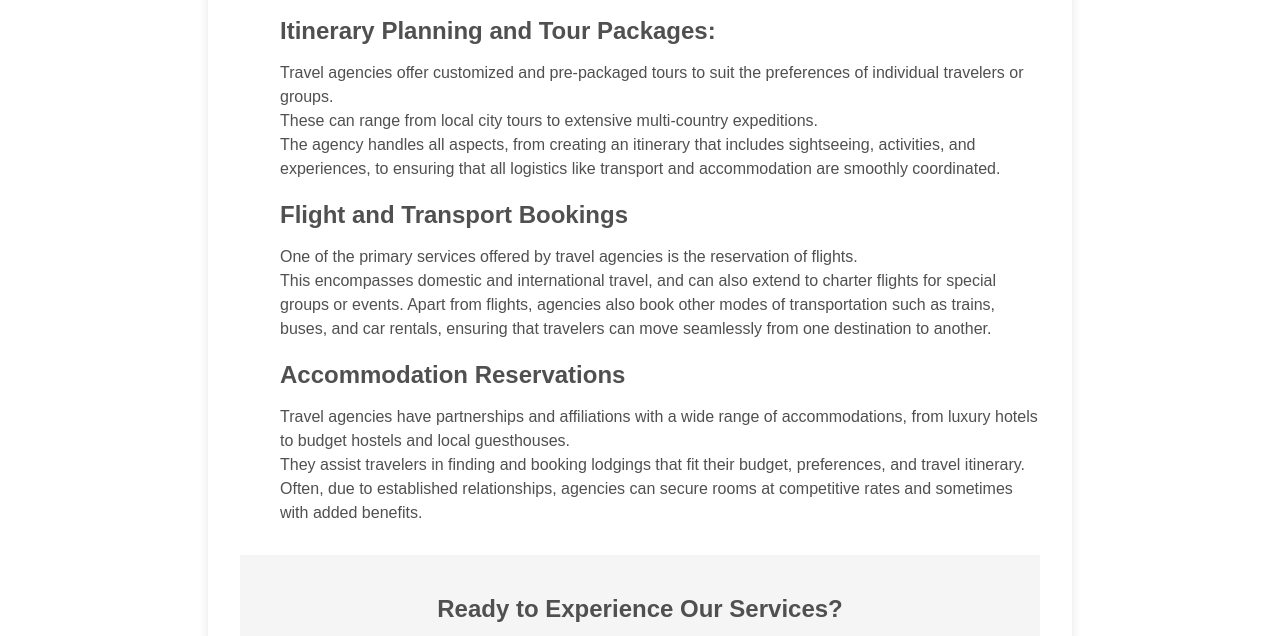
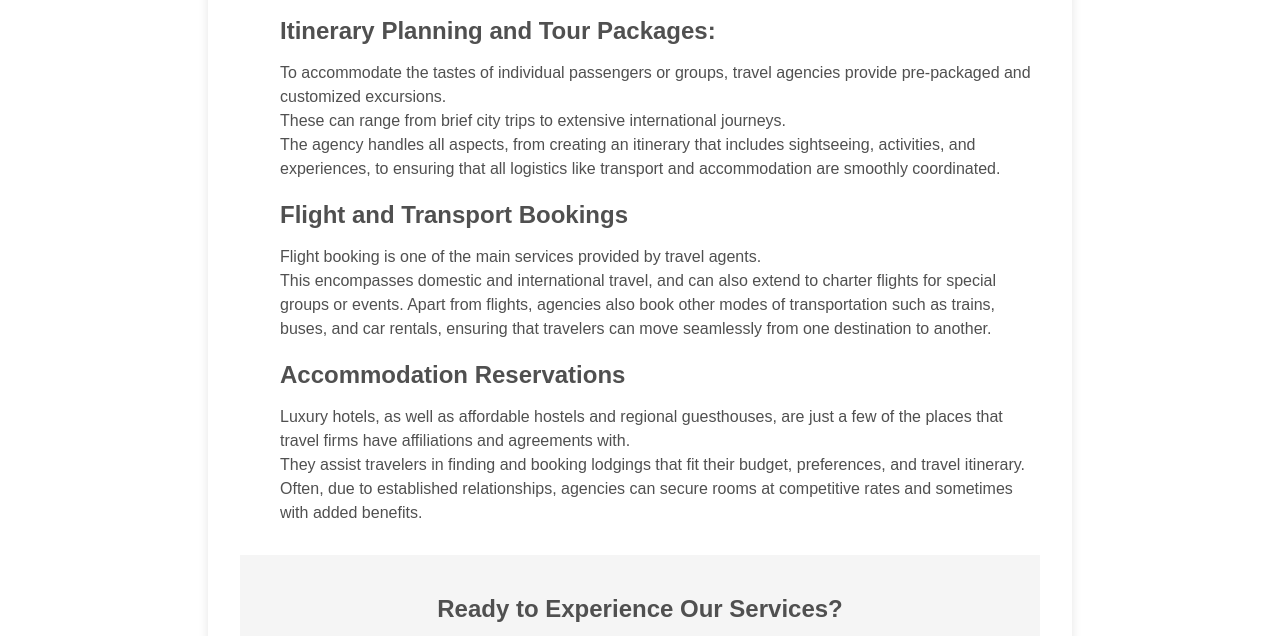
Before and after one commit to trisha281005/F28WP-lab1, a plain HTML site: page services.html in a window 1280 px wide. Shown: the part 288-924 px from the top of the page. Drawn offline with Linux system fonts and the light colour scheme.

Commit message:
made changes to the text

```diff
--- a/services.html
+++ b/services.html
@@ -69,21 +69,21 @@
       <ul>
          <li>
             <h2>Itinerary Planning and Tour Packages:</h2>
-            <p>Travel agencies offer customized and pre-packaged tours to suit the preferences of individual travelers or groups. <br>
-               These can range from local city tours to extensive multi-country expeditions. <br>
+            <p>To accommodate the tastes of individual passengers or groups, travel agencies provide pre-packaged and customized excursions.  <br>
+               These can range from brief city trips to extensive international journeys. <br>
                The agency handles all aspects, from creating an itinerary that includes sightseeing, activities, and experiences, to ensuring that all logistics like transport and accommodation are smoothly coordinated.</p>
 
          </li>
          <li>
             <h2>Flight and Transport Bookings</h2>
-            <p>One of the primary services offered by travel agencies is the reservation of flights. <br>
+            <p>Flight booking is one of the main services provided by travel agents. <br>
                This encompasses domestic and international travel, and can also extend to charter flights for special groups or events. Apart from flights, agencies also book other modes of transportation such as trains, buses, and car rentals, ensuring that travelers can move seamlessly from one destination to another.
             </p>
 
          </li>
          <li>
             <h2>Accommodation Reservations</h2>
-            <p>Travel agencies have partnerships and affiliations with a wide range of accommodations, from luxury hotels to budget hostels and local guesthouses.
+            <p>Luxury hotels, as well as affordable hostels and regional guesthouses, are just a few of the places that travel firms have affiliations and agreements with.
                <br>They assist travelers in finding and booking lodgings that fit their budget, preferences, and travel itinerary. Often, due to established relationships, agencies can secure rooms at competitive rates and sometimes with added benefits.
 
             </p>
```
